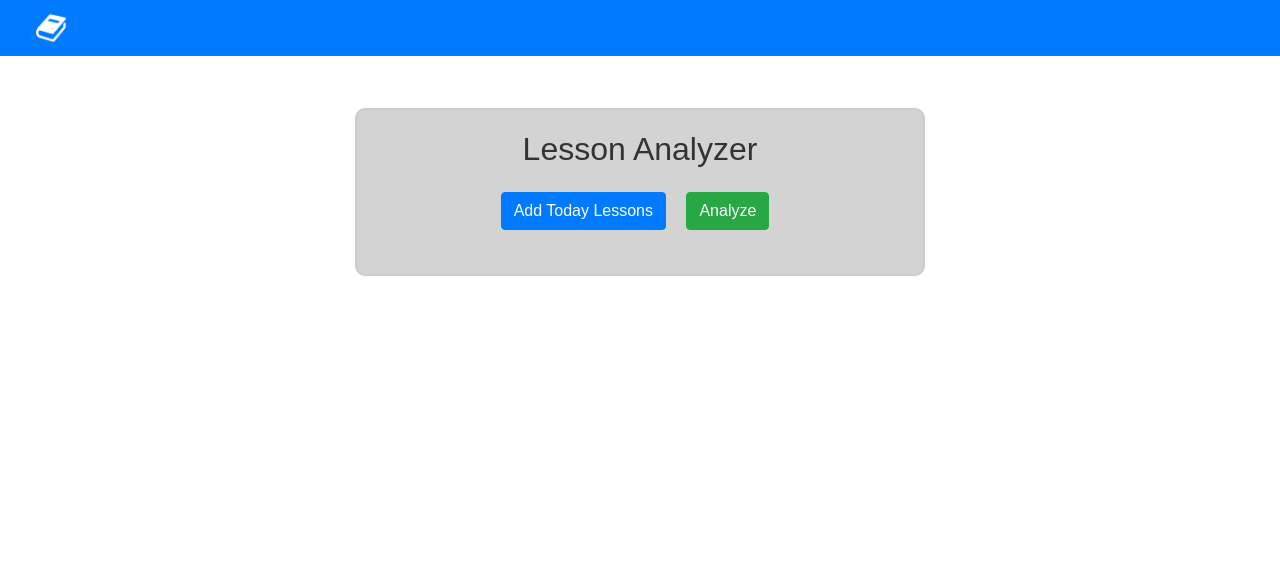
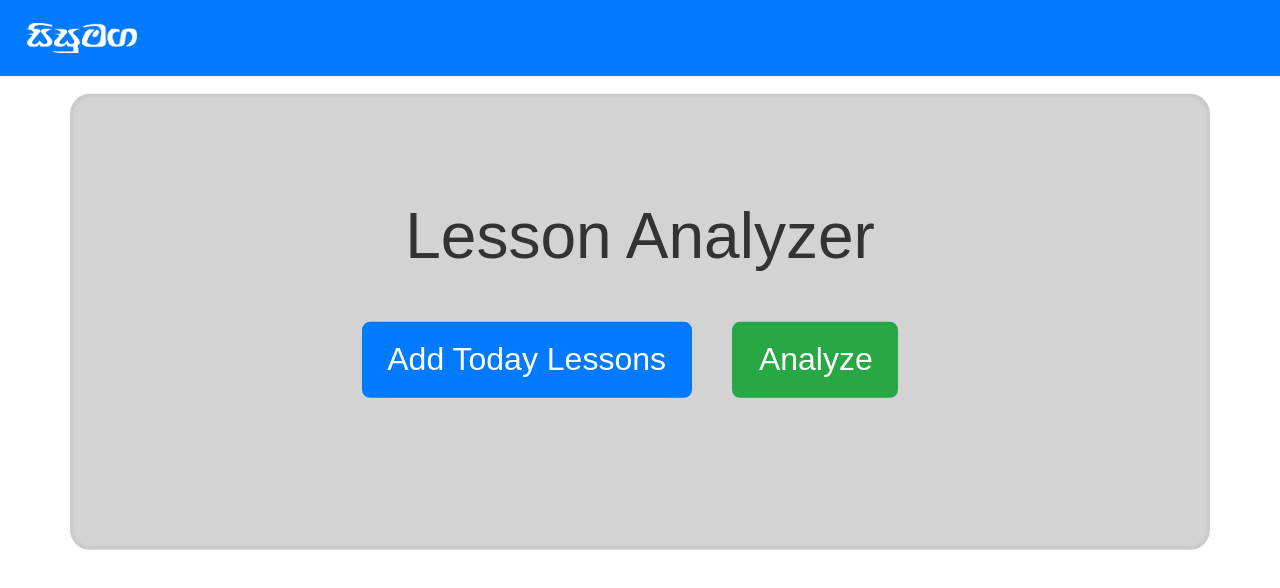
Before and after one commit to BawanthaPrasad/Reaction-analyzer, a plain HTML site: page index.html in a window 1280 px wide. Drawn offline with nearby package versions, Linux system fonts and the light colour scheme.

Commit message:
fixed logo

```diff
--- a/index.html
+++ b/index.html
@@ -12,7 +12,7 @@
   <!-- Image and text -->
 <nav class="navbar fixed-top navbar-dark bg-primary">
   <a class="navbar-brand" href="index.html">
-    <img src="src/img/book-256.ico" width="30" height="30" class="d-inline-block align-top" alt="">
+    <img src="src/img/sisumaga.png" width="30" height="30" class="d-inline-block align-top" alt="">
 
   </a>
 </nav>
--- a/styles.css
+++ b/styles.css
@@ -6,6 +6,8 @@ body {
   h1, h2 {
     color: #333;
   }
+
+
 
   #addForm, #reactionSection {
     margin-bottom: 20px;
@@ -17,8 +19,10 @@ body {
 
   .content-box {
     border: 2px solid #ccc;
+    scale: 200%;
     border-radius: 10px;
-    padding: 20px;
+    padding: 50px;
+    margin-top: 100px;
     background-color: lightgray;
   }
 
@@ -64,6 +68,7 @@ body {
     animation: image-click-animation 0.3s ease;
   }
 
-  .navbar-brand{
-    padding-left: 20px;
+  .navbar-brand>img{
+    width: 100%;
+    margin: 10px;
   }
```
Also changed, not shown: Addlesson.html (+1 -1 lines), AnalyzeList.html (+1 -1 lines), src/img/sisumaga.png (added).
